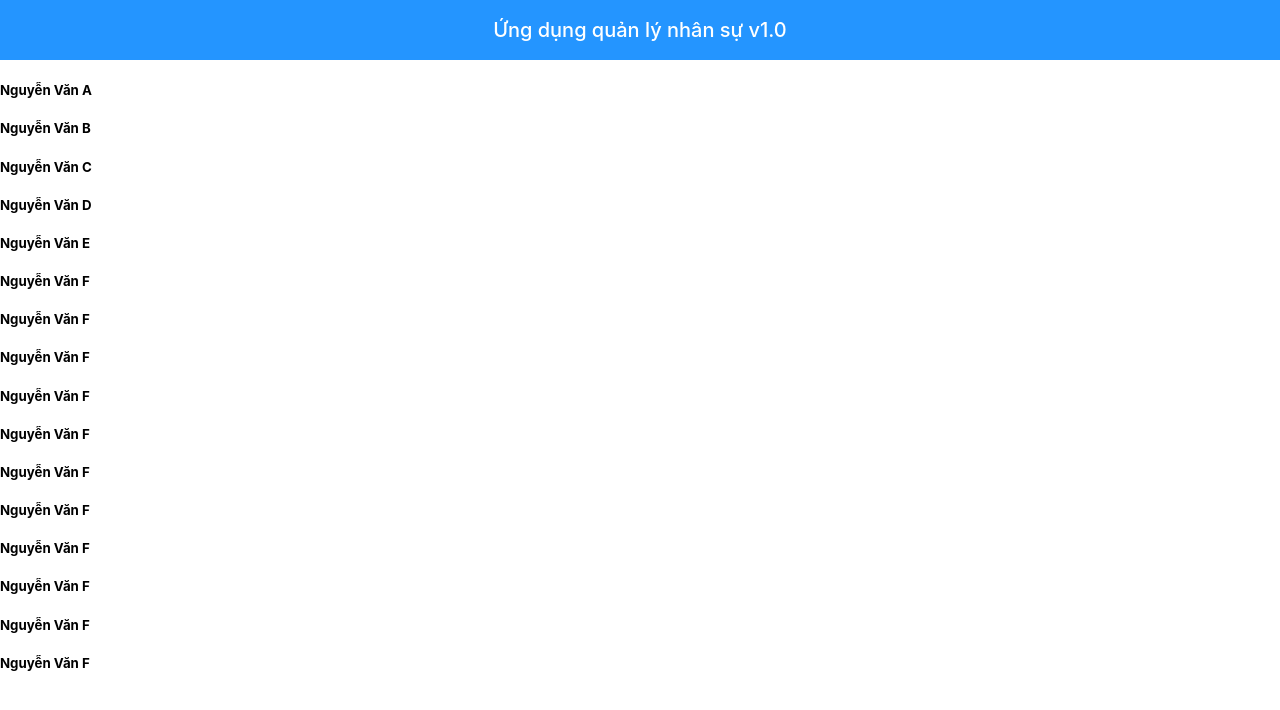
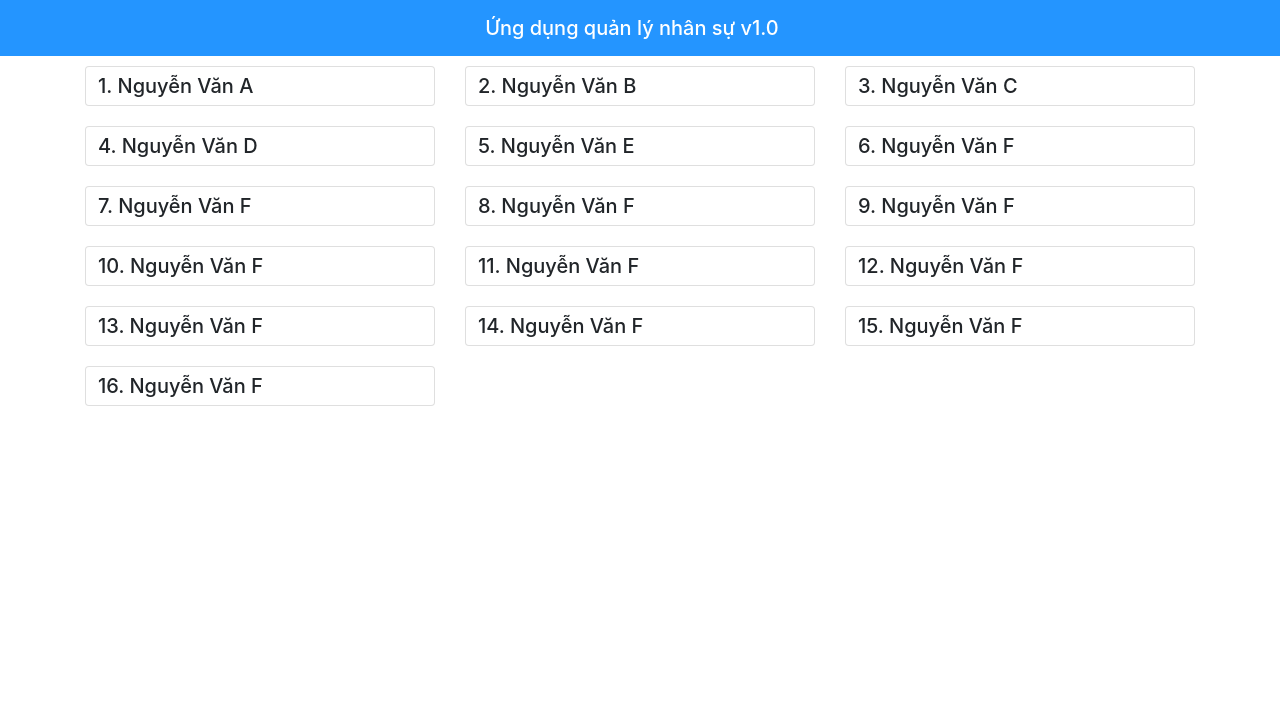
Before and after one commit to areskise/ReactJS, a React (Create React App) app: page / in a window 1280 px wide. Shown: the top 710 px of the page. Built offline with nearby package versions, Linux system fonts and the light colour scheme.

Commit message:
commit 6

```diff
--- a/public/index.html
+++ b/public/index.html
@@ -24,7 +24,7 @@
       work correctly both with client-side routing and a non-root public URL.
       Learn how to configure a non-root public URL by running `npm run build`.
     -->
-    <title>React App</title>
+    <title>Ứng dụng quản lý nhân sự v1.0</title>
   </head>
   <body>
     <noscript>You need to enable JavaScript to run this app.</noscript>
--- a/src/App.css
+++ b/src/App.css
@@ -1,9 +1,18 @@
 .navbar {
-    color: #fff;
     background-color: #2495ff;
-    height: 60px;
     text-align: center;
-    line-height: 60px;
-    font-size: 20px;
     font-weight: 500;
 }
+.navbar .container {
+    display: block;
+}
+.navbar-brand {
+    color: #fff;
+}
+.card {
+    margin: 10px 0;
+}
+.card-title {
+    line-height: 38px;
+    margin: 0 12px;
+}
--- a/src/App.js
+++ b/src/App.js
@@ -18,7 +18,7 @@ class App extends Component {
       <div>
         <Navbar>
           <div className="container">
-            <NavbarBrand>Ứng dụng quản lý nhân sự v1.0</NavbarBrand>
+            <NavbarBrand href="#">Ứng dụng quản lý nhân sự v1.0</NavbarBrand>
           </div>
         </Navbar>
         <StaffList staffs={this.state.staffs} />
--- a/src/StaffList/StaffListComponent.js
+++ b/src/StaffList/StaffListComponent.js
@@ -11,12 +11,16 @@ class StaffList extends Component {
         }
     }
 
+    onStaffSelect(staff) {
+        this.setState({ selectedStaff: staff});
+    }
+
     render() {
         const StaffList = this.props.staffs.map((staff) => {
             return (
-                <div key={staff.id} className="col-12 col-sm-6 col-md-4">
-                    <Card>
-                        <CardTitle>{staff.name}</CardTitle>
+                <div key={staff.id} className="col-12 col-md-6 col-lg-4">
+                    <Card onClick={() => this.onStaffSelect(staff)}>
+                        <CardTitle>{(staff.id) + 1}. {staff.name}</CardTitle>
                     </Card>
                 </div>
             )
--- a/src/index.js
+++ b/src/index.js
@@ -1,5 +1,6 @@
 import React from 'react';
 import ReactDOM from 'react-dom';
+import 'bootstrap/dist/css/bootstrap.min.css';
 import './index.css';
 import App from './App';
 import reportWebVitals from './reportWebVitals';
```
